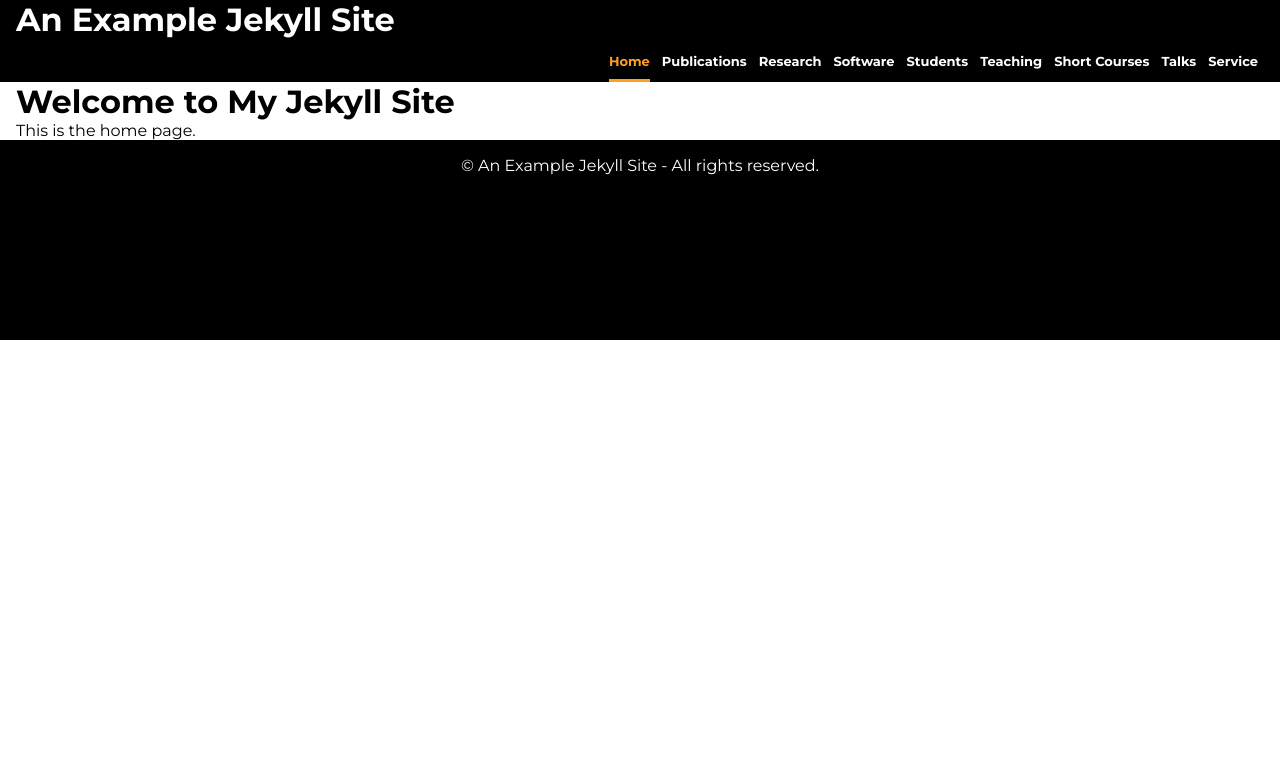
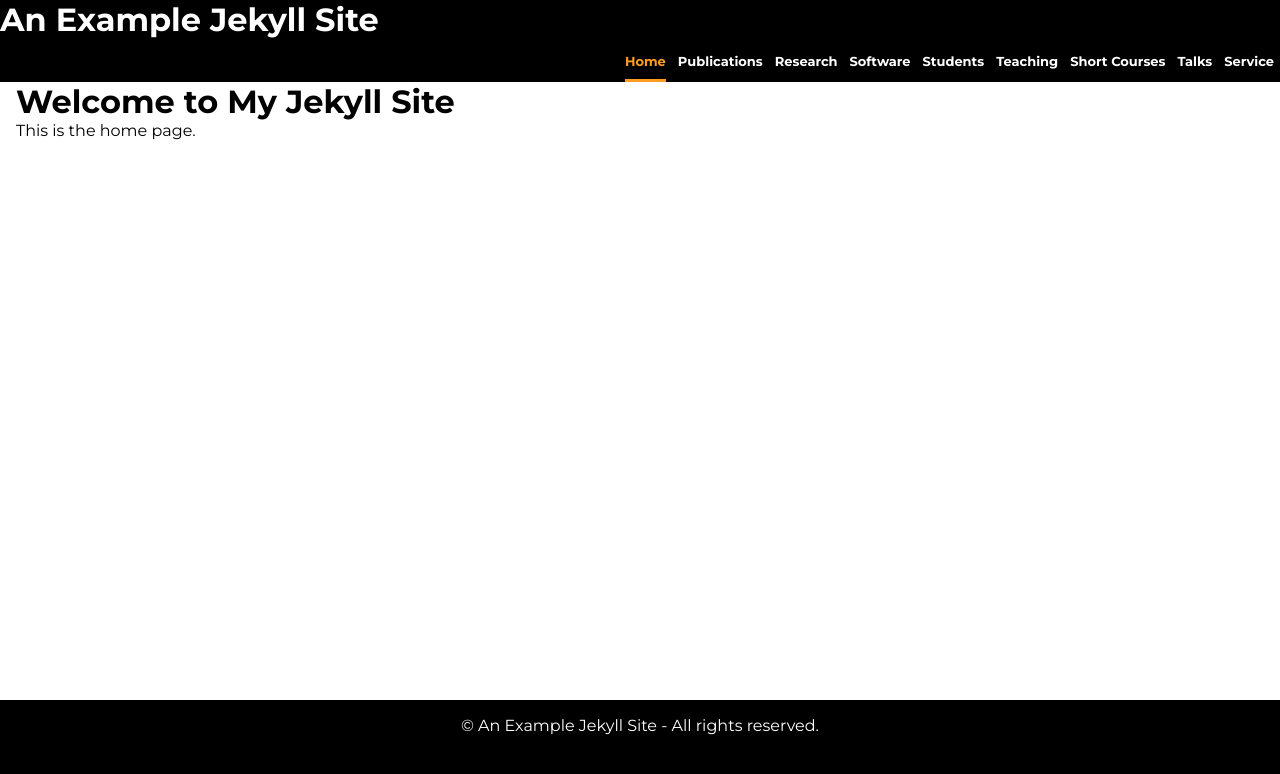
Before and after one commit to pubino/pubino.github.io, a Jekyll site: the page built from index.md, in a window 1280 px wide. Shown: the top 774 px of the page. Built offline with Jekyll 4.4.1, drawn with Linux system fonts in a browser that asks for light colours.

Commit message:
sticky footer

```diff
--- a/assets/css/style.css
+++ b/assets/css/style.css
@@ -4,31 +4,54 @@
 * {
   margin: 0;
   padding: 0;
-  box-sizing: border-box; /* Ensure consistent sizing */
+  box-sizing: border-box; /* Include padding and border in element's total width and height */
 }
 
 body {
   font-family: 'Montserrat', sans-serif;
-  margin: 0;
-  padding: 0;
   display: flex;
   flex-direction: column;
-  min-height: 100vh; /* Ensure body fills full height */
+  min-height: 100vh; /* Ensure body takes full height of the viewport */
+  margin: 0;
 }
 
 .page {
-  flex: 1; /* Allow the main page content to expand */
   display: flex;
   flex-direction: column;
-}
-
-header, #main {
-  width: 100%;
+  flex-grow: 1; /* Allow the page content to grow and fill available space */
 }
 
 header {
   background-color: black;
   color: white;
+  width: 100%;
+}
+
+#main {
+  flex-grow: 1; /* Allow main content to grow and take up remaining space */
+  width: 100%;
+}
+
+.container {
+  max-width: 90rem;
+  margin: 0 auto; /* Center the container */
+  padding: 0 1rem; /* Add some padding for aesthetics */
+}
+
+.footer-container {
+  max-width: 90rem;
+  margin: 0 auto; /* Center the container */
+  padding: 0 1rem; /* Add some padding for aesthetics */
+}
+
+footer {
+  background-color: black;
+  color: white;
+  width: 100%;
+  min-height: 200px; /* Ensure footer is at least 200px tall */
+  text-align: center;
+  padding: 1rem;
+  flex-shrink: 0; /* Prevent footer from shrinking */
 }
 
 nav {
@@ -82,22 +105,6 @@ nav a.active::after { /* Create bottom border effect */
   padding: 10px;
 }
 
-footer {
-  background-color: black;
-  color: white;
-  width: 100%;
-  min-height: 200px; /* Ensure footer is at least 200px tall */
-  text-align: center;
-  padding: 1rem;
-  flex-shrink: 0; /* Prevent footer from shrinking */
-}
-
-.header-container, .container, .footer-container {
-  max-width: 90rem;
-  margin: 0 auto; /* Center the container */
-  padding: 0 1rem; /* Add some padding for aesthetics */
-}
-
 @media (max-width: 600px) {
   nav {
     position: absolute;
```
